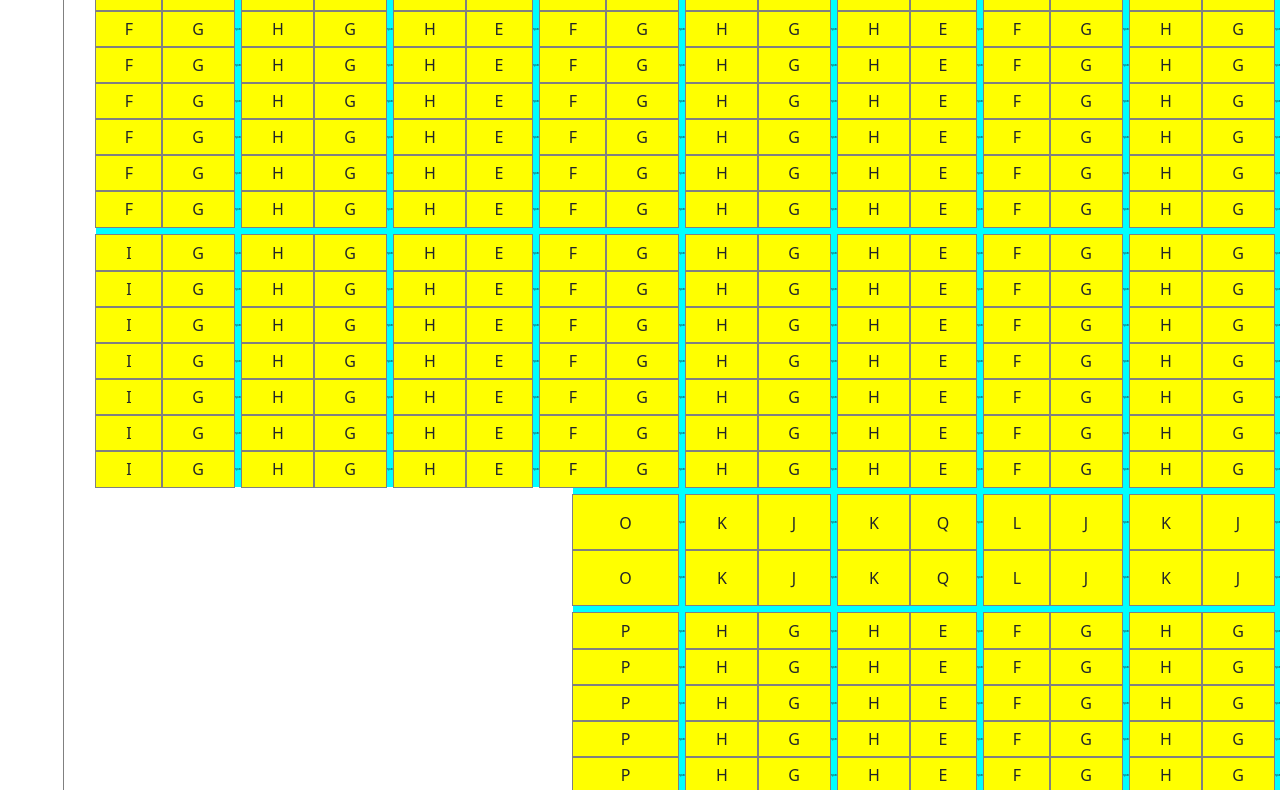
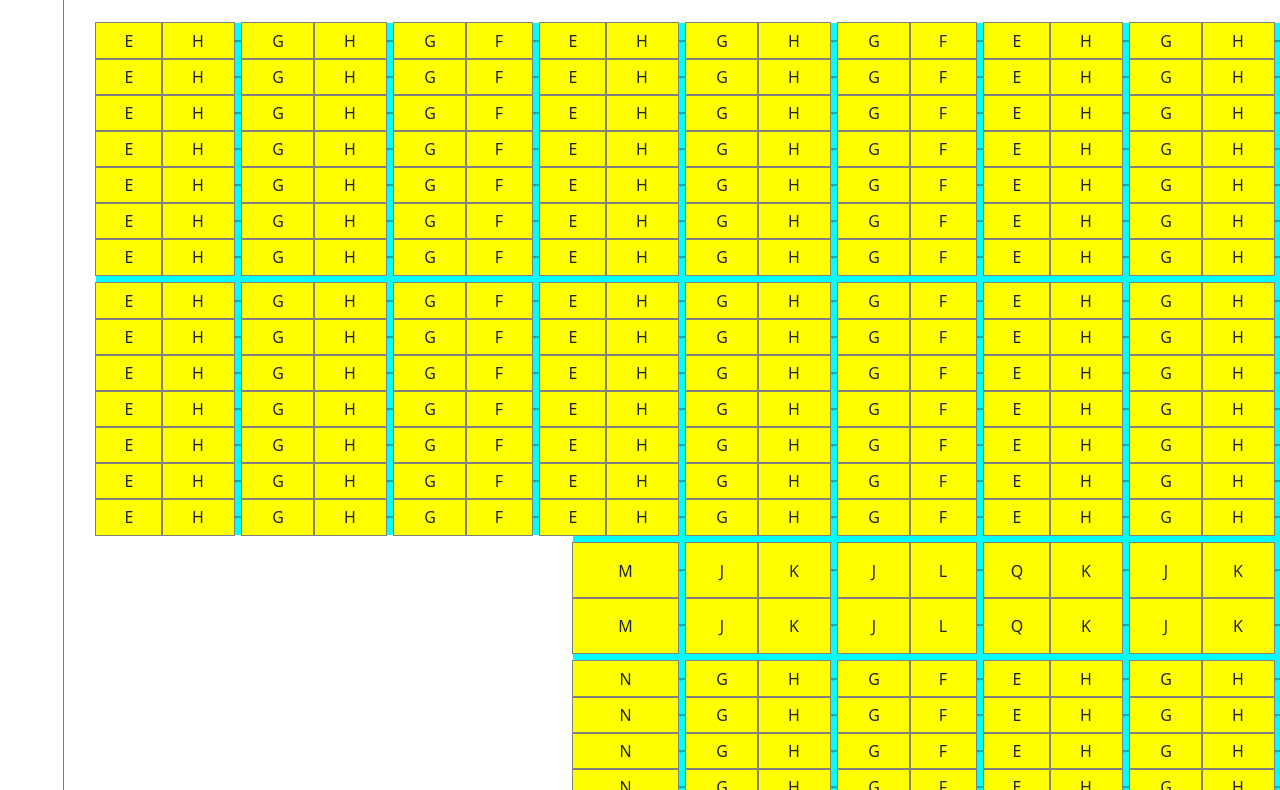
Before and after one commit to nac-cna-dcopeland/kipnes-lantern-map, a website: page docs/index.html in a window 1280 px wide. Shown: the part 209-999 px from the top of the page. Drawn offline with nearby package versions, Linux system fonts and the light colour scheme.

Commit message:
switch order of panels, removed 1- prefix

```diff
--- a/docs/app.js
+++ b/docs/app.js
@@ -60,41 +60,41 @@ let panel_groups = [
 		config : {
 			rows: 7,
 			panels:[
+				{shape:"E"},
+				{shape:"H"},
+				{shape:"spacerCol8"},
+				{shape:"G"},
+				{shape:"H"},
+				{shape:"spacerCol8"},
+				{shape:"G"},
 				{shape:"F"},
+				{shape:"spacerCol8"},
+				{shape:"E"},
+				{shape:"H"},
+				{shape:"spacerCol8"},
 				{shape:"G"},
+				{shape:"H"},
 				{shape:"spacerCol8"},
+				{shape:"G"},
+				{shape:"F"},
+				{shape:"spacerCol8"},
+				{shape:"E"},
 				{shape:"H"},
+				{shape:"spacerCol8"},
 				{shape:"G"},
+				{shape:"H"},
 				{shape:"spacerCol8"},
+				{shape:"G"},
+				{shape:"F"},
+				{shape:"spacerCol8"},
+				{shape:"E"},
 				{shape:"H"},
-				{shape:"E"},
 				{shape:"spacerCol8"},
-				{shape:"F"},
 				{shape:"G"},
+				{shape:"H"},
 				{shape:"spacerCol8"},
-				{shape:"H"},
 				{shape:"G"},
-				{shape:"spacerCol8"},
-				{shape:"H"},
-				{shape:"E"},
-				{shape:"spacerCol8"},
-				{shape:"F"},
-				{shape:"G"},
-				{shape:"spacerCol8"},
-				{shape:"H"},
-				{shape:"G"},
-				{shape:"spacerCol8"},
-				{shape:"H"},
-				{shape:"E"},
-				{shape:"spacerCol8"},
-				{shape:"F"},
-				{shape:"G"},
-				{shape:"spacerCol8"},
-				{shape:"H"},
-				{shape:"G"},
-				{shape:"spacerCol8"},
-				{shape:"H"},
-				{shape:"E"}
+				{shape:"F"}
 			],
 			offset: 0
 		}
@@ -112,41 +112,41 @@ let panel_groups = [
 		config : {
 			rows: 7,
 			panels:[
-				{shape:"I"},
+				{shape:"E"},
+				{shape:"H"},
+				{shape:"spacerCol8"},
 				{shape:"G"},
+				{shape:"H"},
 				{shape:"spacerCol8"},
+				{shape:"G"},
+				{shape:"F"},
+				{shape:"spacerCol8"},
+				{shape:"E"},
 				{shape:"H"},
+				{shape:"spacerCol8"},
 				{shape:"G"},
+				{shape:"H"},
 				{shape:"spacerCol8"},
+				{shape:"G"},
+				{shape:"F"},
+				{shape:"spacerCol8"},
+				{shape:"E"},
 				{shape:"H"},
+				{shape:"spacerCol8"},
+				{shape:"G"},
+				{shape:"H"},
+				{shape:"spacerCol8"},
+				{shape:"G"},
+				{shape:"F"},
+				{shape:"spacerCol8"},
 				{shape:"E"},
+				{shape:"H"},
 				{shape:"spacerCol8"},
-				{shape:"F"},
 				{shape:"G"},
+				{shape:"H"},
 				{shape:"spacerCol8"},
-				{shape:"H"},
 				{shape:"G"},
-				{shape:"spacerCol8"},
-				{shape:"H"},
-				{shape:"E"},
-				{shape:"spacerCol8"},
-				{shape:"F"},
-				{shape:"G"},
-				{shape:"spacerCol8"},
-				{shape:"H"},
-				{shape:"G"},
-				{shape:"spacerCol8"},
-				{shape:"H"},
-				{shape:"E"},
-				{shape:"spacerCol8"},
-				{shape:"F"},
-				{shape:"G"},
-				{shape:"spacerCol8"},
-				{shape:"H"},
-				{shape:"G"},
-				{shape:"spacerCol8"},
-				{shape:"H"},
-				{shape:"E"}
+				{shape:"I"}
 			],
 			offset: 0
 		}
@@ -164,21 +164,21 @@ let panel_groups = [
 		config : {
 			rows: 2,
 			panels:[
-				{shape:"O"},
+				{shape:"M"},
 				{shape:"spacerCol8"},
+				{shape:"J"},
 				{shape:"K"},
+				{shape:"spacerCol8"},
 				{shape:"J"},
+				{shape:"L"},
 				{shape:"spacerCol8"},
+				{shape:"Q"},
 				{shape:"K"},
-				{shape:"Q"},
 				{shape:"spacerCol8"},
-				{shape:"L"},
 				{shape:"J"},
+				{shape:"K"},
 				{shape:"spacerCol8"},
-				{shape:"K"},
-				{shape:"J"},
-				{shape:"spacerCol8"},
-				{shape:"M"}
+				{shape:"O"}
 			],
 			offset: 477
 		}
@@ -196,21 +196,21 @@ let panel_groups = [
 		config : {
 			rows: 8,
 			panels:[
-				{shape:"P"},
+				{shape:"N"},
 				{shape:"spacerCol8"},
+				{shape:"G"},
 				{shape:"H"},
+				{shape:"spacerCol8"},
 				{shape:"G"},
+				{shape:"F"},
 				{shape:"spacerCol8"},
+				{shape:"E"},
 				{shape:"H"},
-				{shape:"E"},
 				{shape:"spacerCol8"},
-				{shape:"F"},
 				{shape:"G"},
+				{shape:"H"},
 				{shape:"spacerCol8"},
-				{shape:"H"},
-				{shape:"G"},
-				{shape:"spacerCol8"},
-				{shape:"N"}
+				{shape:"P"}
 			],
 			offset: 477
 		}
@@ -220,45 +220,45 @@ let panel_ids = [
     {
         table_id: "row-1",
         table_rows: {
-            0: ["1-1-155","1-1-154","1-1-127","1-1-126","1-1-99","1-1-98","1-1-71","1-1-70","1-1-43","1-1-42","1-1-15","1-1-14","1-3-14","1-3-15","1-3-42","1-3-43","1-3-70","1-3-71","1-3-98","1-3-99","1-3-126","1-3-127","1-3-154","1-3-155"],
-            1: ["1-1-156","1-1-153","1-1-128","1-1-125","1-1-100","1-1-97","1-1-72","1-1-69","1-1-44","1-1-41","1-1-16","1-1-13","1-3-13","1-3-16","1-3-41","1-3-44","1-3-69","1-3-72","1-3-97","1-3-100","1-3-125","1-3-128","1-3-153","1-3-156"],
-            2: ["1-1-157","1-1-152","1-1-129","1-1-124","1-1-101","1-1-96","1-1-73","1-1-68","1-1-45","1-1-40","1-1-17","1-1-12","1-3-12","1-3-17","1-3-40","1-3-45","1-3-68","1-3-73","1-3-96","1-3-101","1-3-124","1-3-129","1-3-152","1-3-157"],
-            3: ["1-1-158","1-1-151","1-1-130","1-1-123","1-1-102","1-1-95","1-1-74","1-1-67","1-1-46","1-1-39","1-1-18","1-1-11","1-3-11","1-3-18","1-3-39","1-3-46","1-3-67","1-3-74","1-3-95","1-3-102","1-3-123","1-3-130","1-3-151","1-3-158"],
-            4: ["1-1-159","1-1-150","1-1-131","1-1-122","1-1-103","1-1-94","1-1-75","1-1-66","1-1-47","1-1-38","1-1-19","1-1-10","1-3-10","1-3-19","1-3-38","1-3-47","1-3-66","1-3-75","1-3-94","1-3-103","1-3-122","1-3-131","1-3-150","1-3-159"],
-            5: ["1-1-160","1-1-149","1-1-132","1-1-121","1-1-104","1-1-93","1-1-76","1-1-65","1-1-48","1-1-37","1-1-20","1-1-9","1-3-9","1-3-20","1-3-37","1-3-48","1-3-65","1-3-76","1-3-93","1-3-104","1-3-121","1-3-132","1-3-149","1-3-160"],
-            6: ["1-1-161","1-1-148","1-1-133","1-1-120","1-1-105","1-1-92","1-1-77","1-1-64","1-1-49","1-1-36","1-1-21","1-1-8","1-3-8","1-3-21","1-3-36","1-3-49","1-3-64","1-3-77","1-3-92","1-3-105","1-3-120","1-3-133","1-3-148","1-3-161"]
+            0: ["1-155","1-154","1-127","1-126","1-99","1-98","1-71","1-70","1-43","1-42","1-15","1-14","3-14","3-15","3-42","3-43","3-70","3-71","3-98","3-99","3-126","3-127","3-154","3-155"],
+            1: ["1-156","1-153","1-128","1-125","1-100","1-97","1-72","1-69","1-44","1-41","1-16","1-13","3-13","3-16","3-41","3-44","3-69","3-72","3-97","3-100","3-125","3-128","3-153","3-156"],
+            2: ["1-157","1-152","1-129","1-124","1-101","1-96","1-73","1-68","1-45","1-40","1-17","1-12","3-12","3-17","3-40","3-45","3-68","3-73","3-96","3-101","3-124","3-129","3-152","3-157"],
+            3: ["1-158","1-151","1-130","1-123","1-102","1-95","1-74","1-67","1-46","1-39","1-18","1-11","3-11","3-18","3-39","3-46","3-67","3-74","3-95","3-102","3-123","3-130","3-151","3-158"],
+            4: ["1-159","1-150","1-131","1-122","1-103","1-94","1-75","1-66","1-47","1-38","1-19","1-10","3-10","3-19","3-38","3-47","3-66","3-75","3-94","3-103","3-122","3-131","3-150","3-159"],
+            5: ["1-160","1-149","1-132","1-121","1-104","1-93","1-76","1-65","1-48","1-37","1-20","1-9","3-9","3-20","3-37","3-48","3-65","3-76","3-93","3-104","3-121","3-132","3-149","3-160"],
+            6: ["1-161","1-148","1-133","1-120","1-105","1-92","1-77","1-64","1-49","1-36","1-21","1-8","3-8","3-21","3-36","3-49","3-64","3-77","3-92","3-105","3-120","3-133","3-148","3-161"]
         }
     },
     {
         table_id: "row-2",
         table_rows: {
-            0: ["1-1-162","1-1-147","1-1-134","1-1-119","1-1-106","1-1-91","1-1-78","1-1-63","1-1-50","1-1-35","1-1-22","1-1-7","1-3-7","1-3-22","1-3-35","1-3-50","1-3-63","1-3-78","1-3-91","1-3-106","1-3-119","1-3-134","1-3-147","1-3-162"],
-            1: ["1-1-163","1-1-146","1-1-135","1-1-118","1-1-107","1-1-90","1-1-79","1-1-62","1-1-51","1-1-34","1-1-23","1-1-6","1-3-6","1-3-23","1-3-34","1-3-51","1-3-62","1-3-79","1-3-90","1-3-107","1-3-118","1-3-135","1-3-146","1-3-163"],
-            2: ["1-1-164","1-1-145","1-1-136","1-1-117","1-1-108","1-1-89","1-1-80","1-1-61","1-1-52","1-1-33","1-1-24","1-1-5","1-3-5","1-3-24","1-3-33","1-3-52","1-3-61","1-3-80","1-3-89","1-3-108","1-3-117","1-3-136","1-3-145","1-3-164"],
-            3: ["1-1-165","1-1-144","1-1-137","1-1-116","1-1-109","1-1-88","1-1-81","1-1-60","1-1-53","1-1-32","1-1-25","1-1-4","1-3-4","1-3-25","1-3-32","1-3-53","1-3-60","1-3-81","1-3-88","1-3-109","1-3-116","1-3-137","1-3-144","1-3-165"],
-            4: ["1-1-166","1-1-143","1-1-138","1-1-115","1-1-110","1-1-87","1-1-82","1-1-59","1-1-54","1-1-31","1-1-26","1-1-3","1-3-3","1-3-26","1-3-31","1-3-54","1-3-59","1-3-82","1-3-87","1-3-110","1-3-115","1-3-138","1-3-143","1-3-166"],
-            5: ["1-1-167","1-1-142","1-1-139","1-1-114","1-1-111","1-1-86","1-1-83","1-1-58","1-1-55","1-1-30","1-1-27","1-1-2","1-3-2","1-3-27","1-3-30","1-3-55","1-3-58","1-3-83","1-3-86","1-3-111","1-3-114","1-3-139","1-3-142","1-3-167"],
-            6: ["1-1-168","1-1-141","1-1-140","1-1-113","1-1-112","1-1-85","1-1-84","1-1-57","1-1-56","1-1-29","1-1-28","1-1-1","1-3-1","1-3-28","1-3-29","1-3-56","1-3-57","1-3-84","1-3-85","1-3-112","1-3-113","1-3-140","1-3-141","1-3-168"]
+            0: ["1-162","1-147","1-134","1-119","1-106","1-91","1-78","1-63","1-50","1-35","1-22","1-7","3-7","3-22","3-35","3-50","3-63","3-78","3-91","3-106","3-119","3-134","3-147","3-162"],
+            1: ["1-163","1-146","1-135","1-118","1-107","1-90","1-79","1-62","1-51","1-34","1-23","1-6","3-6","3-23","3-34","3-51","3-62","3-79","3-90","3-107","3-118","3-135","3-146","3-163"],
+            2: ["1-164","1-145","1-136","1-117","1-108","1-89","1-80","1-61","1-52","1-33","1-24","1-5","3-5","3-24","3-33","3-52","3-61","3-80","3-89","3-108","3-117","3-136","3-145","3-164"],
+            3: ["1-165","1-144","1-137","1-116","1-109","1-88","1-81","1-60","1-53","1-32","1-25","1-4","3-4","3-25","3-32","3-53","3-60","3-81","3-88","3-109","3-116","3-137","3-144","3-165"],
+            4: ["1-166","1-143","1-138","1-115","1-110","1-87","1-82","1-59","1-54","1-31","1-26","1-3","3-3","3-26","3-31","3-54","3-59","3-82","3-87","3-110","3-115","3-138","3-143","3-166"],
+            5: ["1-167","1-142","1-139","1-114","1-111","1-86","1-83","1-58","1-55","1-30","1-27","1-2","3-2","3-27","3-30","3-55","3-58","3-83","3-86","3-111","3-114","3-139","3-142","3-167"],
+            6: ["1-168","1-141","1-140","1-113","1-112","1-85","1-84","1-57","1-56","1-29","1-28","1-1","3-1","3-28","3-29","3-56","3-57","3-84","3-85","3-112","3-113","3-140","3-141","3-168"]
         }
     },
     {
         table_id: "row-3",
         table_rows: {
-            0: ["1-2-41","1-2-40","1-2-21","1-2-20","1-2-1","1-4-1","1-4-20","1-4-21","1-4-40","1-4-41"],
-            1: ["1-2-42","1-2-39","1-2-22","1-2-19","1-2-2","1-4-2","1-4-19","1-4-22","1-4-39","1-4-42"]
+            0: ["2-41","2-40","2-21","2-20","2-1","4-1","4-20","4-21","4-40","4-41"],
+            1: ["2-42","2-39","2-22","2-19","2-2","4-2","4-19","4-22","4-39","4-42"]
         }
     },
     {
         table_id: "row-4",
         table_rows: {
-            0: ["1-2-43","1-2-38","1-2-23","1-2-18","1-2-3","1-4-3","1-4-18","1-4-23","1-4-38","1-4-43"],
-            1: ["1-2-44","1-2-37","1-2-24","1-2-17","1-2-4","1-4-4","1-4-17","1-4-24","1-4-37","1-4-44"],
-            2: ["1-2-45","1-2-36","1-2-25","1-2-16","1-2-5","1-4-5","1-4-16","1-4-25","1-4-36","1-4-45"],
-            3: ["1-2-46","1-2-35","1-2-26","1-2-15","1-2-6","1-4-6","1-4-15","1-4-26","1-4-35","1-4-46"],
-            4: ["1-2-47","1-2-34","1-2-27","1-2-14","1-2-7","1-4-7","1-4-14","1-4-27","1-4-34","1-4-47"],
-            5: ["1-2-48","1-2-33","1-2-28","1-2-13","1-2-8","1-4-8","1-4-13","1-4-28","1-4-33","1-4-48"],
-            6: ["1-2-49","1-2-32","1-2-29","1-2-12","1-2-9","1-4-9","1-4-12","1-4-29","1-4-32","1-4-49"],
-            7: ["1-2-50","1-2-31","1-2-30","1-2-11","1-2-10","1-4-10","1-4-11","1-4-30","1-4-31","1-4-50"]
+            0: ["2-43","2-38","2-23","2-18","2-3","4-3","4-18","4-23","4-38","4-43"],
+            1: ["2-44","2-37","2-24","2-17","2-4","4-4","4-17","4-24","4-37","4-44"],
+            2: ["2-45","2-36","2-25","2-16","2-5","4-5","4-16","4-25","4-36","4-45"],
+            3: ["2-46","2-35","2-26","2-15","2-6","4-6","4-15","4-26","4-35","4-46"],
+            4: ["2-47","2-34","2-27","2-14","2-7","4-7","4-14","4-27","4-34","4-47"],
+            5: ["2-48","2-33","2-28","2-13","2-8","4-8","4-13","4-28","4-33","4-48"],
+            6: ["2-49","2-32","2-29","2-12","2-9","4-9","4-12","4-29","4-32","4-49"],
+            7: ["2-50","2-31","2-30","2-11","2-10","4-10","4-11","4-30","4-31","4-50"]
         }
     }
 ];
--- a/docs/index.html
+++ b/docs/index.html
@@ -10,7 +10,8 @@
 </head>
 <body>
     <div class="ui container text-center">
-        <h1>Kipnes Lantern X,Y reference</h1>
+        <h1>Kipnes Lantern X,Y reference<br>
+        <small>(<em>view from Elgin Street</em>)</small></h1>
         <!-- Application Root -->
         <div id="app" class="bounding-box"></div>
     </div>
```
